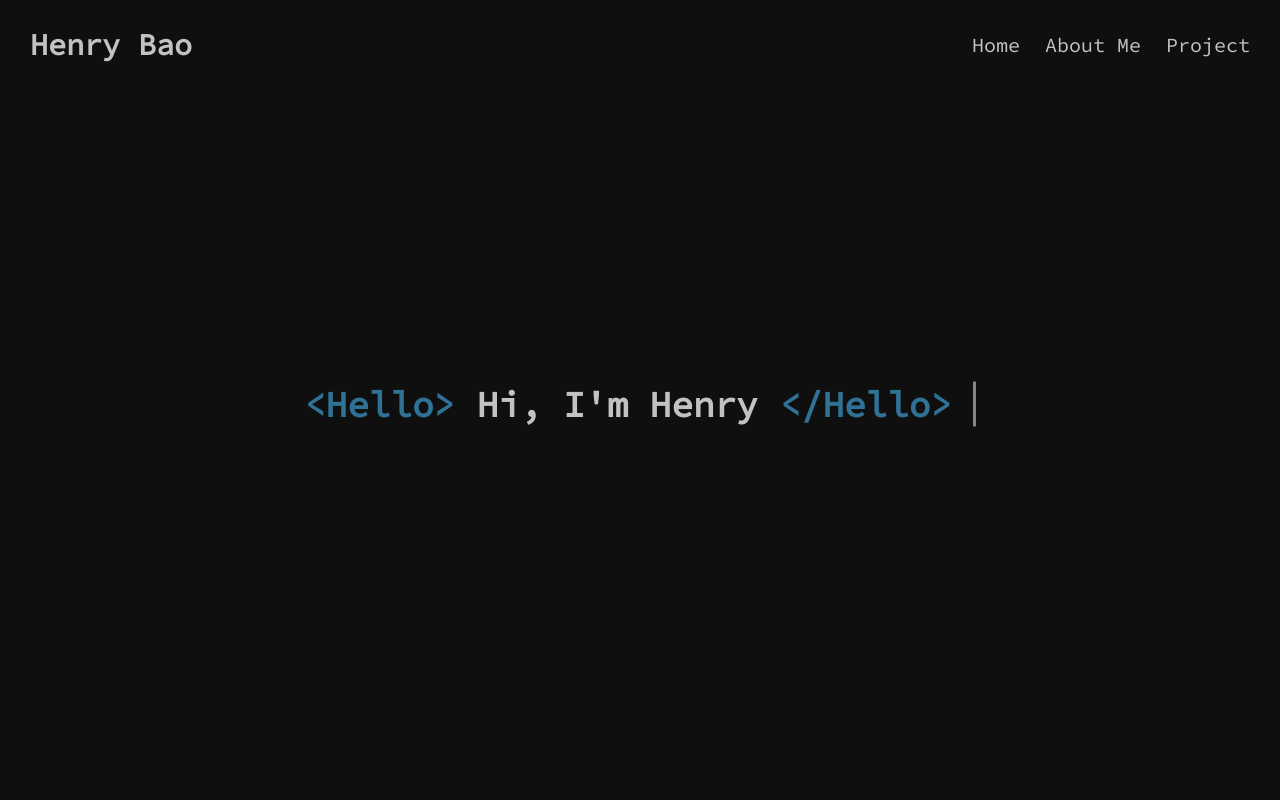
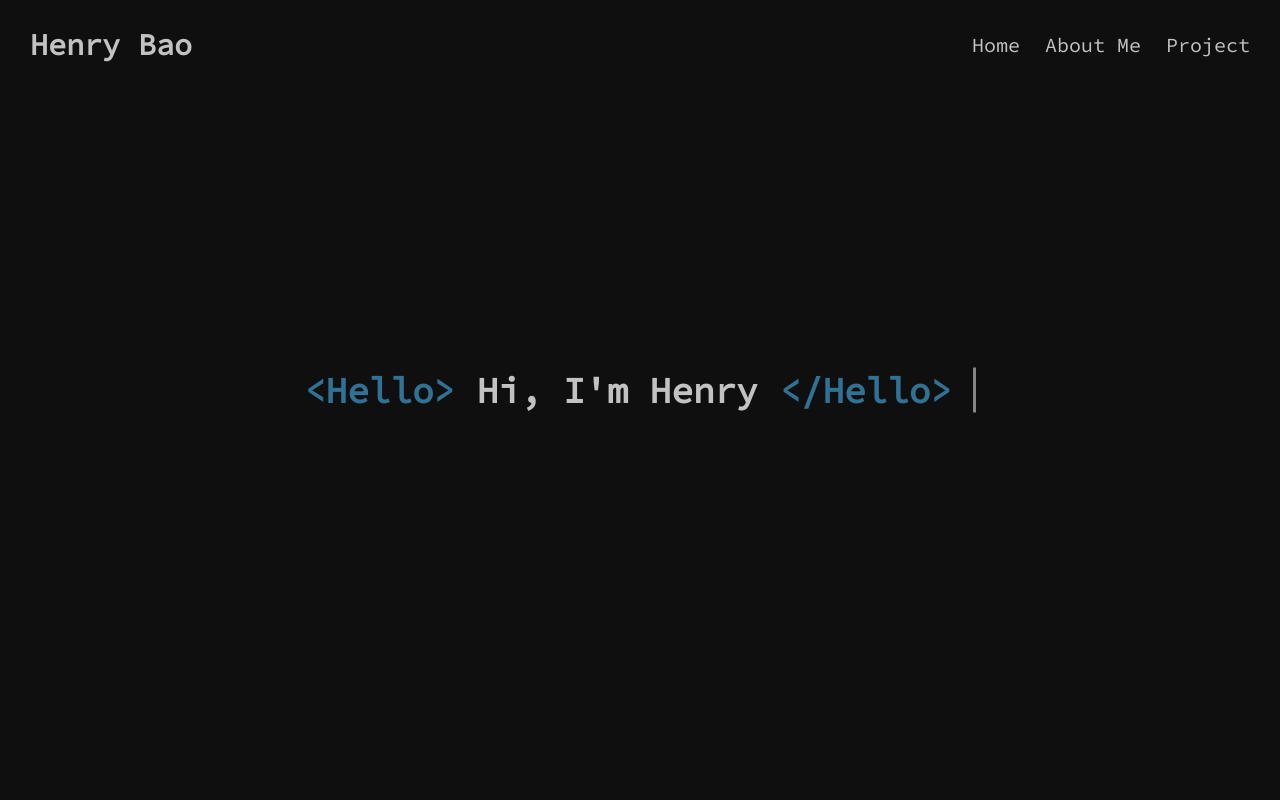
Before and after one commit to henry-bao/portfolio, a plain HTML site: page index.html in a window 1280 px wide. Shown: the top 800 px of the page. Drawn offline with Linux system fonts and the light colour scheme.

Commit message:
added padding to the buttom of each section

```diff
--- a/css/style.css
+++ b/css/style.css
@@ -21,6 +21,7 @@ section {
     padding-left: 3em;
     padding-right: 3em;
     padding-top: 5em;
+    padding-bottom: 2em;
 }
 .sec-title {
     font-size: 30px;
```
